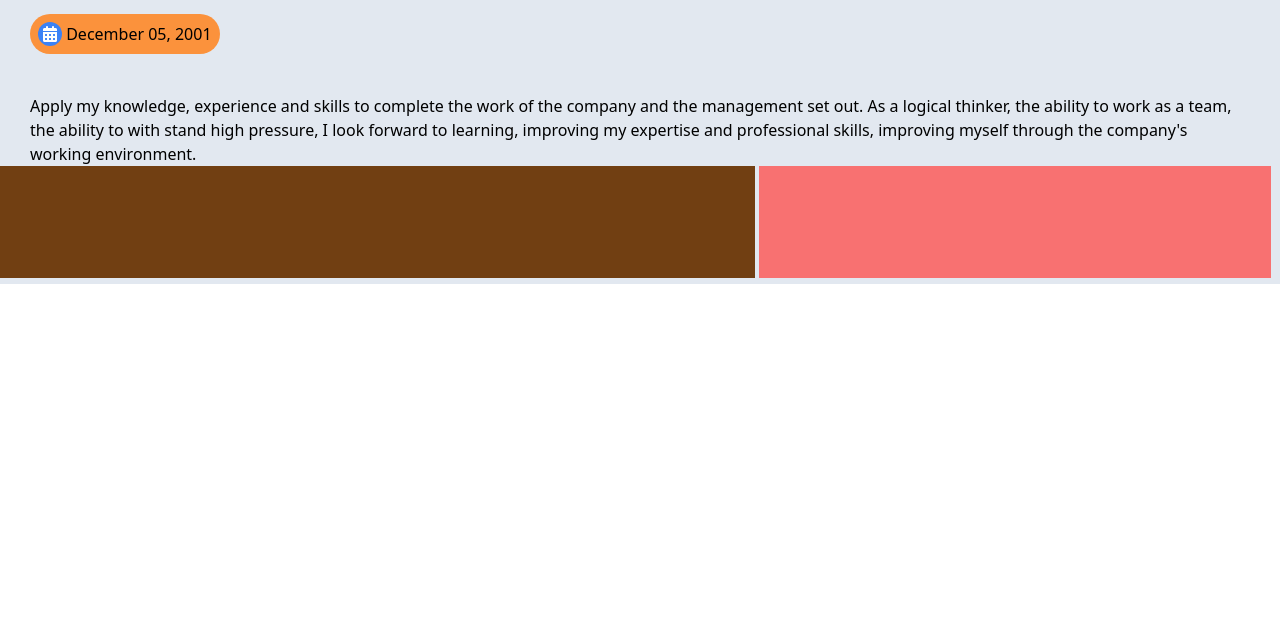
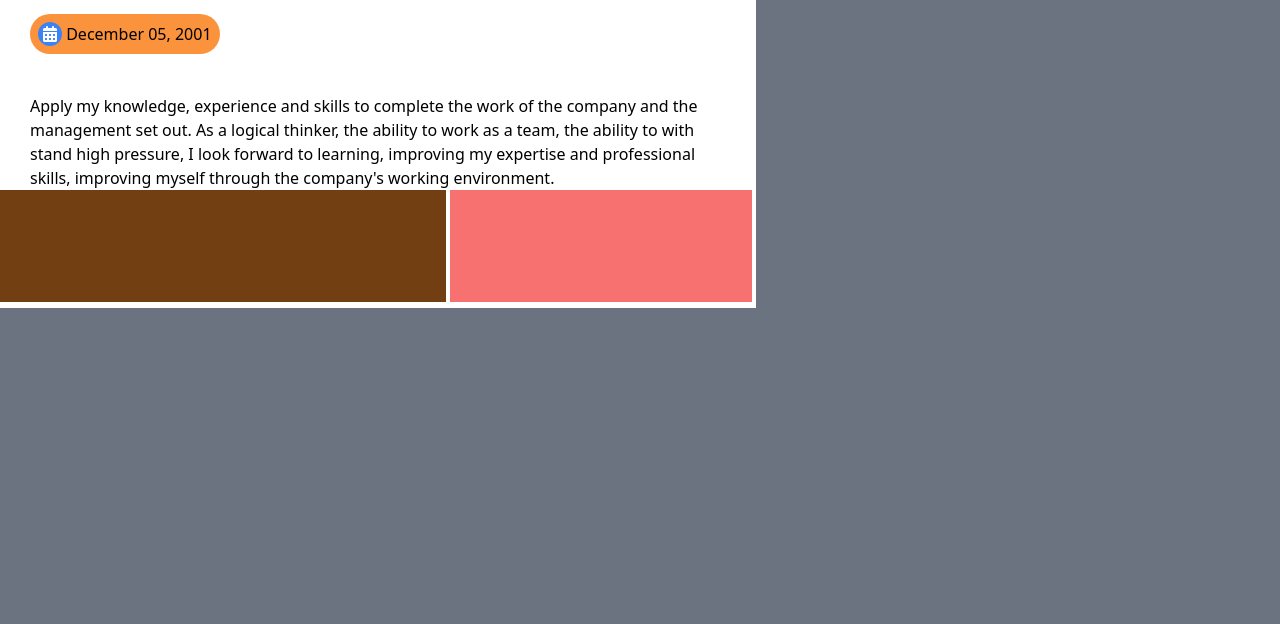
Before and after one commit to DamNT055/Resume, a website: page src/index.html in a window 1280 px wide. Shown: the part 176-800 px from the top of the page. Drawn offline with Linux system fonts and the light colour scheme.

Commit message:
commit code

```diff
--- a/postcss.config.js
+++ b/postcss.config.js
@@ -1,8 +1,8 @@
 module.exports = {
   plugins: {
+    "tailwindcss/nesting": {},
     tailwindcss: {},
     autoprefixer: {},
-    "tailwindcss/nesting": {},
     "postcss-import": {},
   },
 };
--- a/src/css/custom.css
+++ b/src/css/custom.css
@@ -1,3 +1,3 @@
-:root {
-  --color: #fff;
+body {
+  background-color: #525659;
 }
--- a/src/css/input.css
+++ b/src/css/input.css
@@ -3,3 +3,6 @@
 @tailwind base;
 @tailwind components;
 @tailwind utilities;
+
+@layer components {
+}
--- a/src/index.html
+++ b/src/index.html
@@ -1,13 +1,15 @@
 <!DOCTYPE html>
 <html lang="en">
+
 <head>
   <meta charset="UTF-8" />
   <meta name="viewport" content="width=device-width, initial-scale=1.0" />
   <title>Resume</title>
   <link rel="stylesheet" href="./css/output.css" />
 </head>
-  <body>
-    <div class="container-lg bg-slate-200">
+
+<body id="cv-viewer" class="bg-gray-500 overflow-auto">
+  <div class="cv-page w-[200mm] bg-white ">
     <div class="group-header flex flex-wrap p-[30px] pt-[10px]">
       <div class="col-9 w-9/12">
         <div class="profile-fullname-title pt-[35px]">
@@ -17,8 +19,7 @@
             </span>
           </div>
           <div
-              class="inline-block relative after:content-[''] after:block after:absolute after:bottom-[-3px] after:w-[70px] after:bg-sky-600 after:h-[3px]"
-            >
+            class="inline-block relative after:content-[''] after:block after:absolute after:bottom-[-3px] after:w-[70px] after:bg-sky-600 after:h-[3px]">
             <span class="block text-cyan-600 uppercase text-base">
               Dummy Job
             </span>
@@ -26,11 +27,8 @@
         </div>
       </div>
       <div class="col-3 w-3/12">
-          <img
-            src="https://picsum.photos/seed/picsum/200/300"
-            alt="avatar"
-            style="height: 150px; width: 150px; border-radius: 50%"
-          />
+        <img src="https://picsum.photos/seed/picsum/200/300" alt="avatar"
+          style="height: 150px; width: 150px; border-radius: 50%" />
       </div>
     </div>
     <div class="group-middle px-[30px] py-0">
@@ -38,8 +36,7 @@
       <div class="cvo-block">
         <div class="inline-block relative bg-orange-400 rounded-3xl p-2">
           <i
-              class="fa fa-calendar text-center h-6 w-6 leading-6 after:leading-6 rounded-full bg-blue-500 text-white"
-            ></i>
+            class="fa fa-calendar text-center h-6 w-6 leading-6 after:leading-6 rounded-full bg-blue-500 text-white"></i>
           <span> December 05, 2001 </span>
         </div>
       </div>
@@ -62,9 +59,7 @@
       <div class="h-28 w-full bg-red-400"></div>
     </div>
   </div>
-    <script
-      src="https://kit.fontawesome.com/3ea0606e68.js"
-      crossorigin="anonymous"
-    ></script>
+  <script src="https://kit.fontawesome.com/3ea0606e68.js" crossorigin="anonymous"></script>
 </body>
+
 </html>
```
Also changed, not shown: src/css/output.css, src/img/bg_1.png (added). Lines whose indentation alone changed are shown as unchanged.
